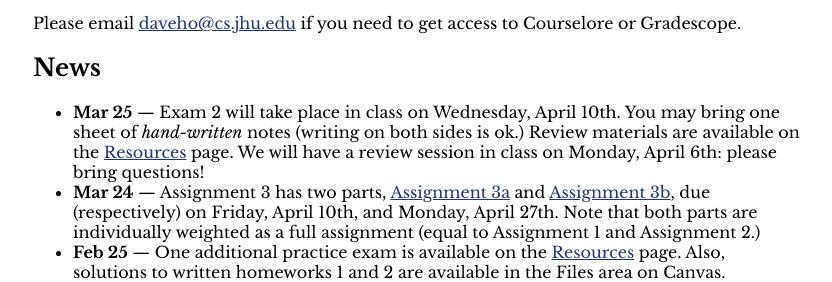
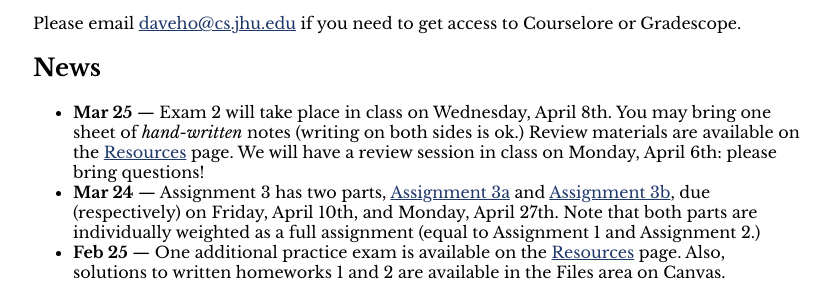
Before and after one commit to jhuopsys/spring2026, a Jekyll site: the page built from index.md, in a window 1280 px wide. Shown: the part 589-871 px from the top of the page, without its empty margins (223-1055 px from the left). Built offline with Jekyll 4.4.1, drawn with Linux system fonts in a browser that asks for light colours.

Commit message:
fix exam 2 date

```diff
--- a/index.md
+++ b/index.md
@@ -35,7 +35,7 @@ Gradescope.
 
 ## News
 
-* **Mar 25** — Exam 2 will take place in class on Wednesday, April 10th.
+* **Mar 25** — Exam 2 will take place in class on Wednesday, April 8th.
   You may bring one sheet of *hand-written* notes (writing on both
   sides is ok.) Review materials are available on the [Resources](resources.html)
   page. We will have a review session in class on Monday, April 6th:
```
